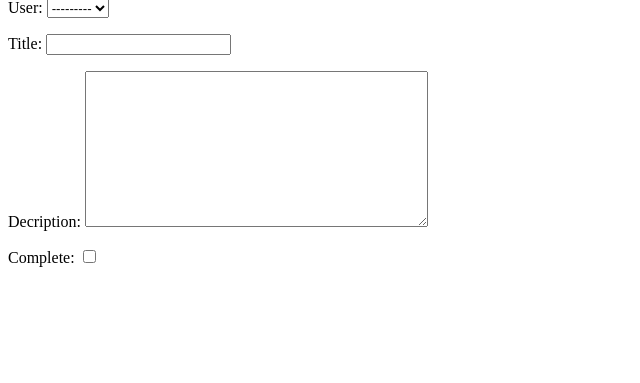
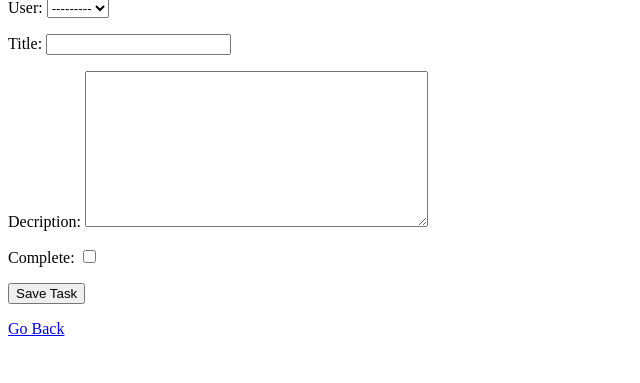
Before and after one commit to i-bilge/ToDoApp-Django, a Django app: page /task-create in a window 1280 px wide. Shown: the part 67-450 px from the top of the page, without its empty margins (0-640 px from the left). Run offline with Django 4.2, Linux system fonts and the light colour scheme.

Commit message:
Updating property is added.

```diff
--- a/todo_prj/todo/templates/todo/task_form.html
+++ b/todo_prj/todo/templates/todo/task_form.html
@@ -1,4 +1,7 @@
 <h1>Task Form</h1>
 <form action="" method="post">
+    {% csrf_token %}
     {{ form.as_p }}
+    <input type="submit" value="Save Task">
 </form>
+<a href="{% url 'task' %}">Go Back</a>
--- a/todo_prj/todo/templates/todo/task_list.html
+++ b/todo_prj/todo/templates/todo/task_list.html
@@ -9,6 +9,7 @@
     <tr>
         <td>{{ tasks.title }}</td>
         <td><a href="{% url 'tasks-detail' tasks.id %}">View</a></td>
+        <td><a href="{% url 'task-create' %}">Add</a></td>
     </tr>
     {% empty %}
     <h3>No items in list</h3>
--- a/todo_prj/todo/urls.py
+++ b/todo_prj/todo/urls.py
@@ -1,8 +1,9 @@
 from django.urls import path
-from .views import TaskList, TaskDetail, TaskCreate
+from .views import TaskList, TaskDetail, TaskCreate, TaskUpdate
 
 urlpatterns = [
     path('', TaskList.as_view(), name='task'),
     path('task-create', TaskCreate.as_view(), name='task-create'),
-    path('task/<int:pk>/', TaskDetail.as_view(), name= 'tasks-detail')
+    path('task/<int:pk>/', TaskDetail.as_view(), name= 'tasks-detail'),
+    path('task-update/<int:pk>/', TaskUpdate.as_view(), name= 'tasks-update'),
 ]
--- a/todo_prj/todo/views.py
+++ b/todo_prj/todo/views.py
@@ -2,7 +2,7 @@ from django.shortcuts import render
 from django.http import HttpResponse
 from django.views.generic.list import ListView
 from django.views.generic.detail import DetailView
-from django.views.generic.edit import CreateView
+from django.views.generic.edit import CreateView, UpdateView
 from .models import Task
 from django.urls import reverse_lazy
 
@@ -21,3 +21,7 @@ class TaskCreate(CreateView):
     model = Task
     fields = '__all__'
     success_url = reverse_lazy('task')
+class TaskUpdate(UpdateView):
+    model = Task
+    fields = "__all__"
+    success_url = reverse_lazy("task")
```
